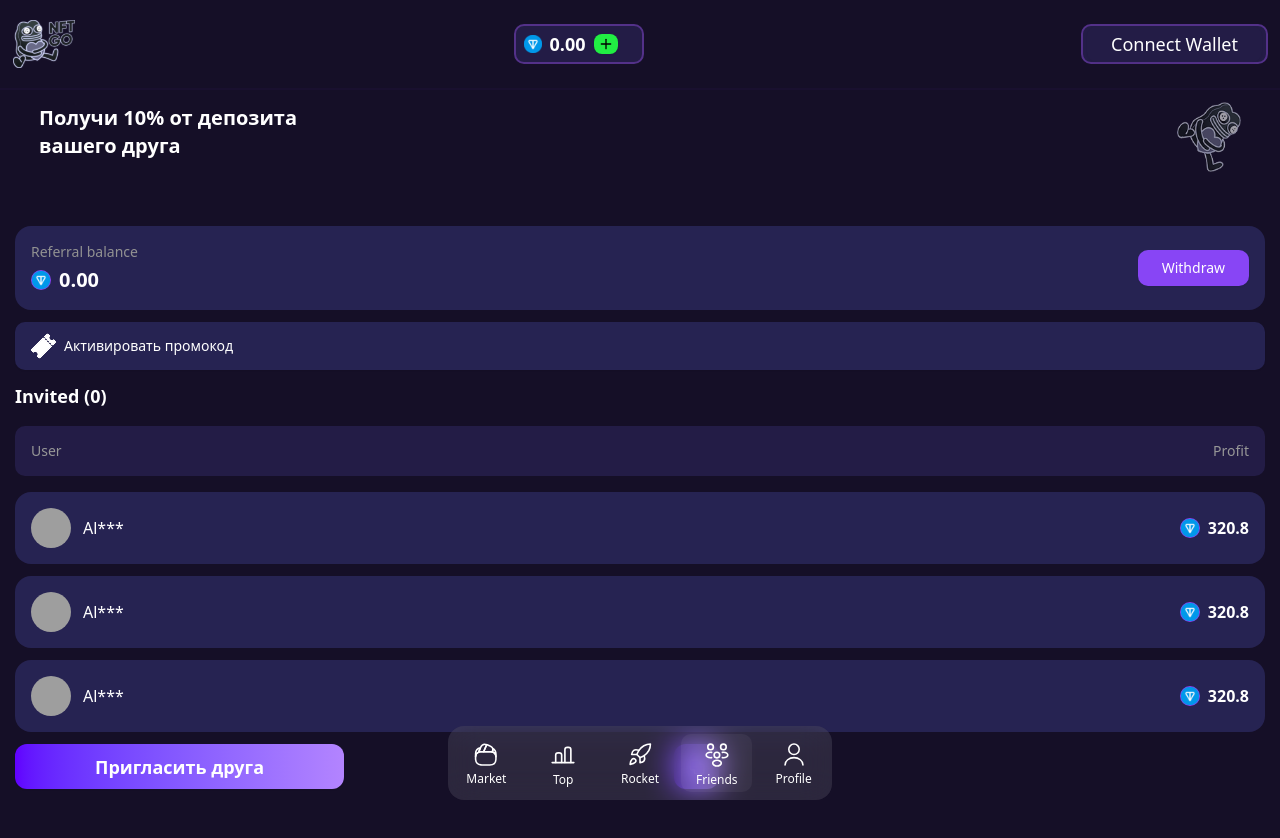
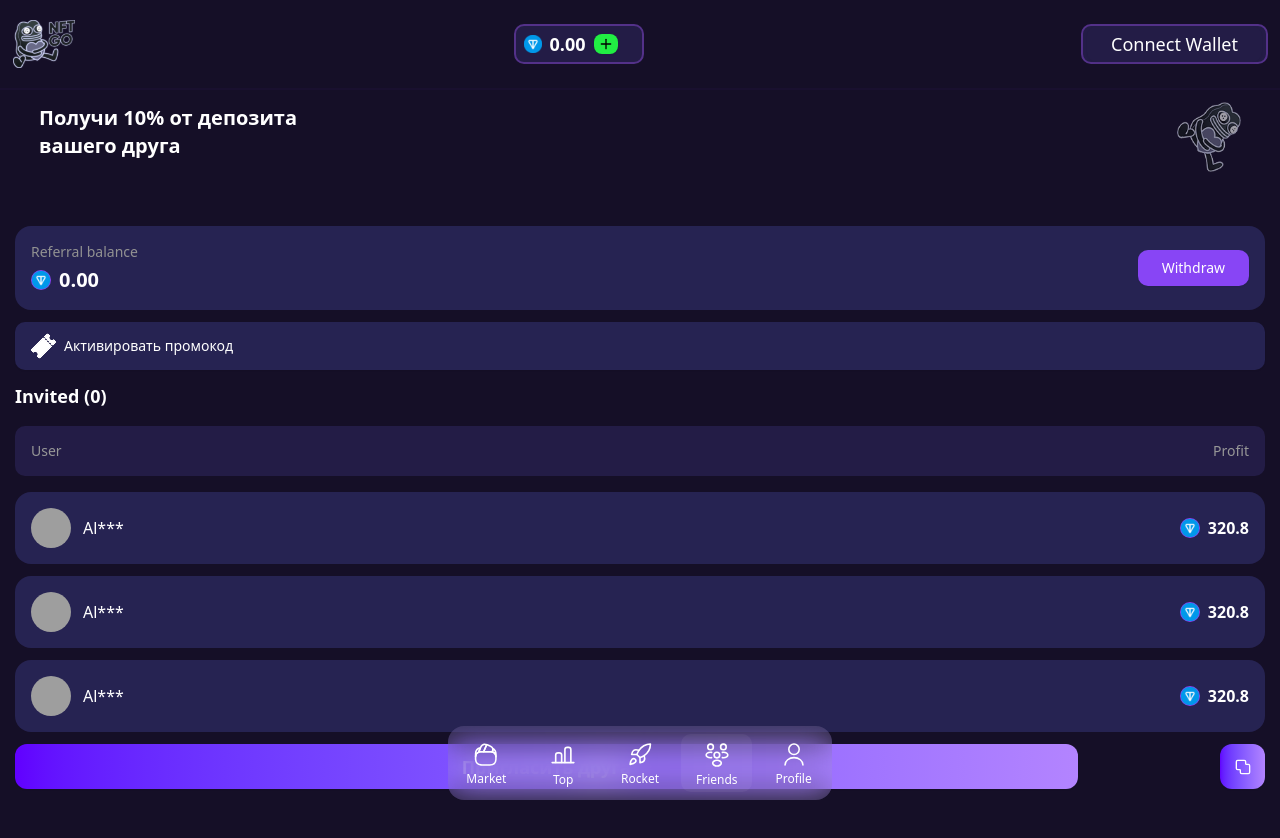
Before and after one commit to mandz1952/NFT-GO, a Next.js app: page /friends in a window 1280 px wide. Shown: the top 838 px of the page. Built offline with nearby package versions, Linux system fonts and the light colour scheme; grey boxes are pictures that could not be loaded.

Commit message:
fix friend buttons

```diff
--- a/src/app/friends/page.tsx
+++ b/src/app/friends/page.tsx
@@ -35,12 +35,12 @@ export default function Page() {
             </div>
 
             <FriendsList/>
-            <div className={"flex mb-30"}>
-                <Button className="px-[80px] bg-gradient-to-r from-[#6100FF] to-[#B384FF] hover:bg-[#533189] text-white rounded-[12px] py-2 h-[45px] text-lg font-semibold mb-4">
+            <div className={"flex mb-30 justify-between"}>
+                <Button className="w-[85%] bg-gradient-to-r from-[#6100FF] to-[#B384FF] hover:bg-[#533189] text-white rounded-[12px] py-2 h-[45px] text-lg font-semibold mb-4">
                     Пригласить друга
                 </Button>
 
-                <div className="flex justify-end w-[30%]">
+                <div className="flex justify-end">
                     <Button className="bg-gradient-to-r from-[#6100FF] to-[#B384FF] hover:bg-[#533189] text-white rounded-[12px] p-4 w-[45px] h-[45px]">
                         <SquaresUnite className="w-12 h-12" />
                     </Button>
```
